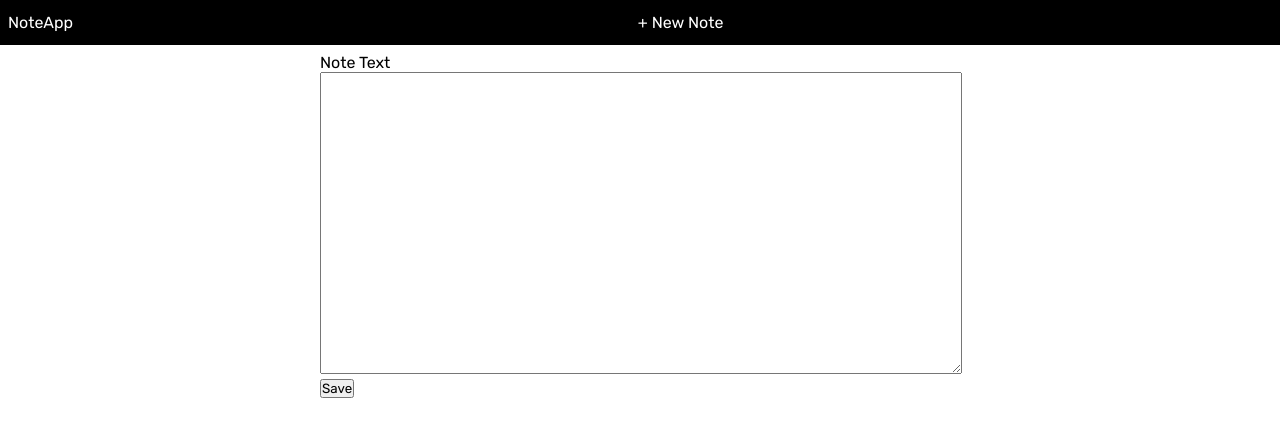
After one commit to yvkschaefer/python_noteapp, a Python web app: template noteapp/templates/createNote.html in a window 1280 px wide. The commit adds this page. Shown: the top 437 px of the page. Run offline with Jinja, Linux system fonts and the light colour scheme; the template is opened without the code that fills it, so the values that code supplies are empty.

Commit message:
store the notes locally

```diff
--- a/noteapp/app.py
+++ b/noteapp/app.py
@@ -1,6 +1,8 @@
 from flask import Flask
 from noteapp.views.index import bp as index_bp
+from noteapp.views.createNote import bp as createNote_bp
 
 app = Flask(__name__)
 
 app.register_blueprint(index_bp)
+app.register_blueprint(createNote_bp)
--- a/noteapp/static/css/main.css
+++ b/noteapp/static/css/main.css
@@ -1,6 +1,7 @@
 * {
   margin: 0;
   padding: 0;
+  font-family: 'Rubik', sans-serif;
 }
 nav {
   width: 100%;
@@ -23,7 +24,6 @@ nav ul li a {
   color: white;
   margin-left: 0.5rem;
   text-decoration: none;
-  width: 100%;
 }
 nav ul li a:first-child() {
   float: left;
@@ -56,3 +56,12 @@ nav ul li a:hover {
 .noteList .note:hover {
   opacity: 1;
 }
+form {
+  width: 50vw;
+  margin: auto;
+  margin-top: 0.5rem;
+}
+form textarea {
+  width: 100%;
+  height: 300px;
+}
--- /dev/null
+++ b/noteapp/templates/createNote.html
@@ -0,0 +1,11 @@
+{% extends 'layout.html' %}
+
+{% block content %}
+  <form method="POST" action="">
+    <label for="notetext">
+        Note Text
+        <textarea name="noteText" id="noteText" cols="30" rows="10"></textarea>
+      </label>
+      <input type="submit" name="createNote" value="Save">
+  </form>
+{% endblock %}
--- a/noteapp/templates/layout.html
+++ b/noteapp/templates/layout.html
@@ -8,15 +8,18 @@
   <link
     rel="stylesheet"
     href='{{ url_for("static", filename="css/main.css") }}'>
+    <link
+      href="https://fonts.googleapis.com/css?family=Rubik"
+      rel="stylesheet">
   <title>python noteapp</title>
 </head>
 <body>
   <nav>
     <ul class='left'>
-      <li><a href="#">NoteApp</a></li>
+      <li><a href="/">NoteApp</a></li>
     </ul>
     <ul class='right'>
-      <li><a href="#">+ New Note</a></li>
+      <li><a href="/createnote">+ New Note</a></li>
     </ul>
   </nav>
   {% block content %}
```
Also changed, not shown: noteapp/views/createNote.py (added, +30 -0 lines), README.md, 1 other file.
